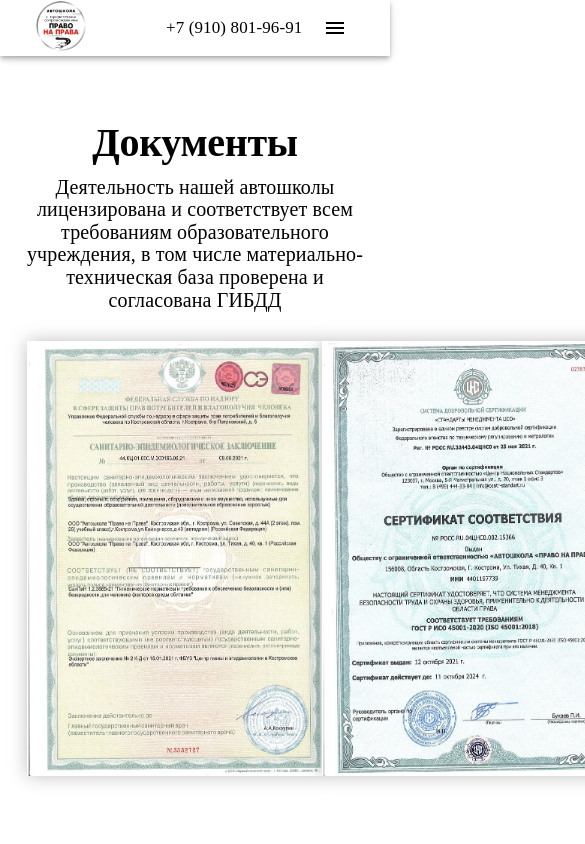
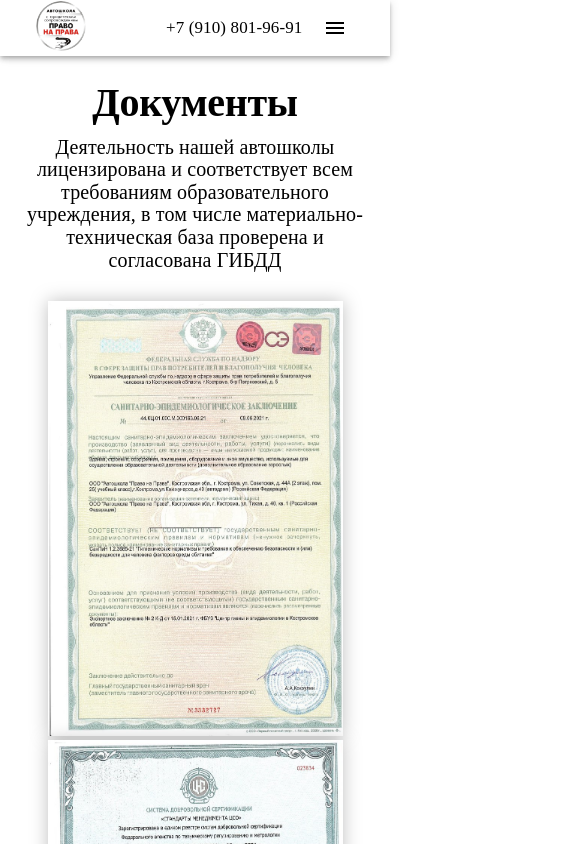
Before and after one commit to ArtemBelykh/onlineschool, a React (Create React App) app: page /license in a window 390 px wide. Shown: the top 844 px of the page, 585 px wide, since content can reach past the window. Built offline with nearby package versions, Linux system fonts and the light colour scheme.

Commit message:
29.04.23

```diff
--- a/src/Components/ModalAssets.tsx
+++ b/src/Components/ModalAssets.tsx
@@ -62,7 +62,7 @@ export default function ModalAssets({img, img2, isPdf}: any) {
 
 
     return (
-        <div>
+        <div className="modalAssets_Adapt">
             <img style={{width: "295px", height: "435px", filter: "drop-shadow(0px 0px 9px rgba(0, 0, 0, 0.25))"}} src={img} onClick={handleOpen}/>
             <Modal
                 aria-labelledby="spring-modal-title"
--- a/src/Components/Pages/License.pages.tsx
+++ b/src/Components/Pages/License.pages.tsx
@@ -18,7 +18,7 @@ const LicensePages = () => {
         setChecked((prev) => !prev);
     };
     return (
-        <Container className="fistScreenContainer__adaptive " sx={{marginTop: "120px", height: "90vh"}}>
+        <Container className="fistScreenContainer__adaptive " sx={{marginTop: "120px", height: "100%", marginBottom: "50px"}}>
 
             <Typography variant="h2" component="h2" sx={{
                 textAlign: "center",
@@ -45,7 +45,7 @@ const LicensePages = () => {
             </Typography>
 
 
-            <Box sx={{display: "flex", justifyContent: "space-between", marginTop: "30px" }}>
+            <Box className="adaptLicence" sx={{display: "flex", justifyContent: "space-between", marginTop: "30px", flexWrap: "wrap" }}>
                 <ModalAssets img="/license/2.jpg"/>
                 <ModalAssets img="/license/3.jpg"/>
                 <ModalAssets img="/license/l1pdf.png" img2="/license/l2pdf.png" isPdf={true}/>
--- a/src/index.css
+++ b/src/index.css
@@ -40,10 +40,16 @@
         width: 100% !important;
         font-size: 26px !important;
     }
-
-    /*.fistScreenContainer__adaptive {*/
-    /*    margin-top: 80px !important;*/
-    /*}*/
+    .css-2lyiev {
+        width: 100% !important;
+        height: 100% !important;
+    }
+    .fistScreenContainer__adaptive {
+        margin-top: 80px !important;
+    }
+    .adaptLicence {
+        justify-content: center !important;
+    }
     .fistScreenBox__adaptive {
         margin-top: 250px !important;
         border-radius: 28px !important;
```
